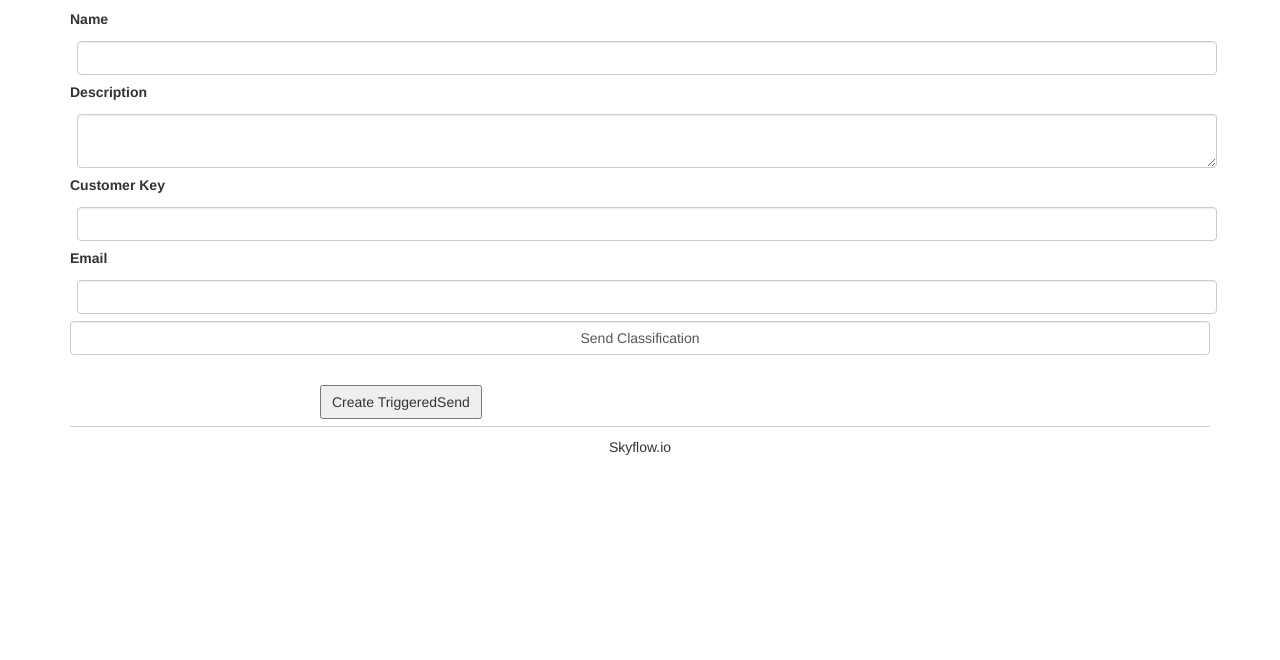
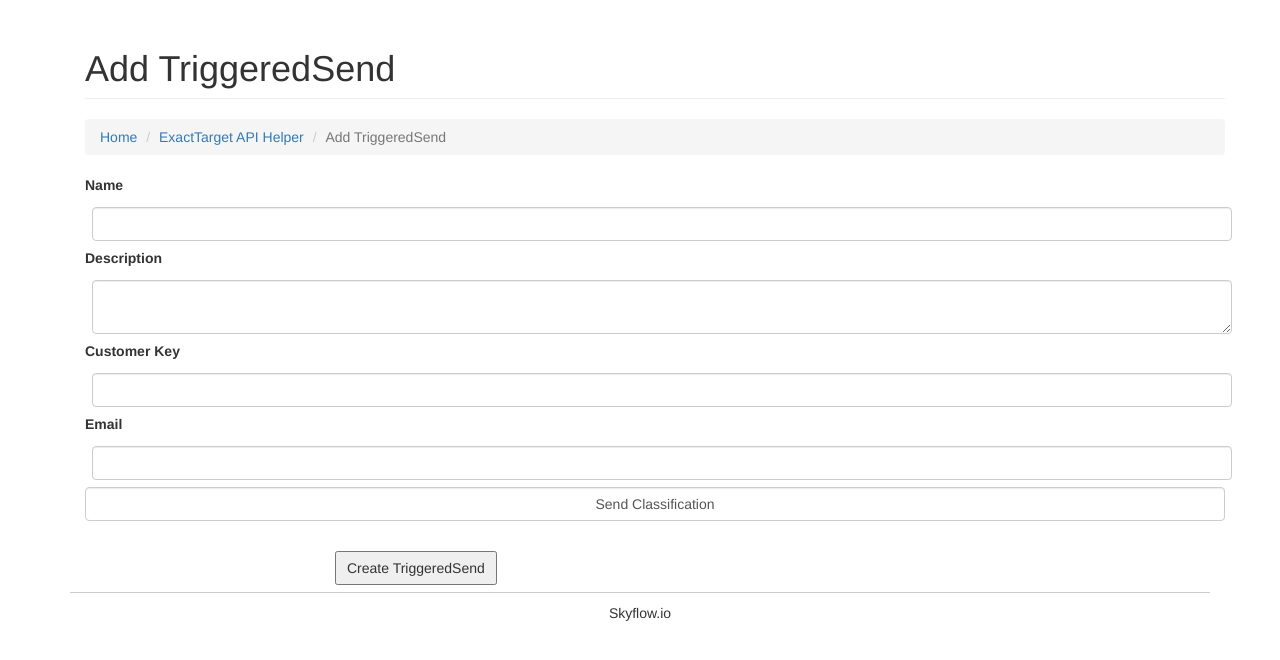
Before and after one commit to Sylpheo/skyflow.io, a PHP site: template views/trigger-form.html.twig in a window 1280 px wide. Shown: the part 51-711 px from the top of the page. Run offline with PHP 8.4, Linux system fonts and the light colour scheme; the template is opened without the code that fills it, so the values that code supplies are empty; form fields are guessed from the names that the template uses; some libraries are stand-ins or nearby versions.

Commit message:
Update ET Helper

```diff
--- a/views/associations.html.twig
+++ b/views/associations.html.twig
@@ -24,7 +24,7 @@
             {% if associations %}
 
                 <div class="table-responsive">
-                    <table class="table table-hover table-condensed viewTable" id="emails">
+                    <table class="table table-hover table-condensed viewTable" id="associations">
                         <thead>
                         <tr>
                             <th>ID</th>
--- a/views/trigger-form.html.twig
+++ b/views/trigger-form.html.twig
@@ -1,8 +1,20 @@
 {% extends "layout.html.twig" %}
 
-{% block title %}Add List{% endblock %}
+{% block title %}Add Trigger{% endblock %}
 
 {% block content %}
+<div class="container">
+	<div class="row">
+		<div class="col-lg-12">
+			<h1 class="page-header">Add TriggeredSend
+			</h1>
+			<ol class="breadcrumb">
+				<li><a href="/">Home</a></li>
+				<li><a href="et-helper">ExactTarget API Helper</a></li>
+				<li class="active">Add TriggeredSend</li>
+			</ol>
+		</div>
+	</div>
 
 <form action="#" method="post">
 	{{form_start(triggerForm)}}
@@ -15,4 +27,5 @@
 	 {{form_end(triggerForm)}}
 
 </form>
+	</div>
 {% endblock %}
--- a/web/css/microcms.css
+++ b/web/css/microcms.css
@@ -19,6 +19,7 @@ body {
     padding-bottom: 10px;
 }
 
+
 label
 {
 	width: 150px;
```
Also changed, not shown: views/email-form.html.twig (+14 -1 lines), views/list-form.html.twig (+13 -1 lines), views/send-trigger.html.twig (+13 -0 lines), views/subscriber-form.html.twig (+14 -1 lines), 1 other file.
